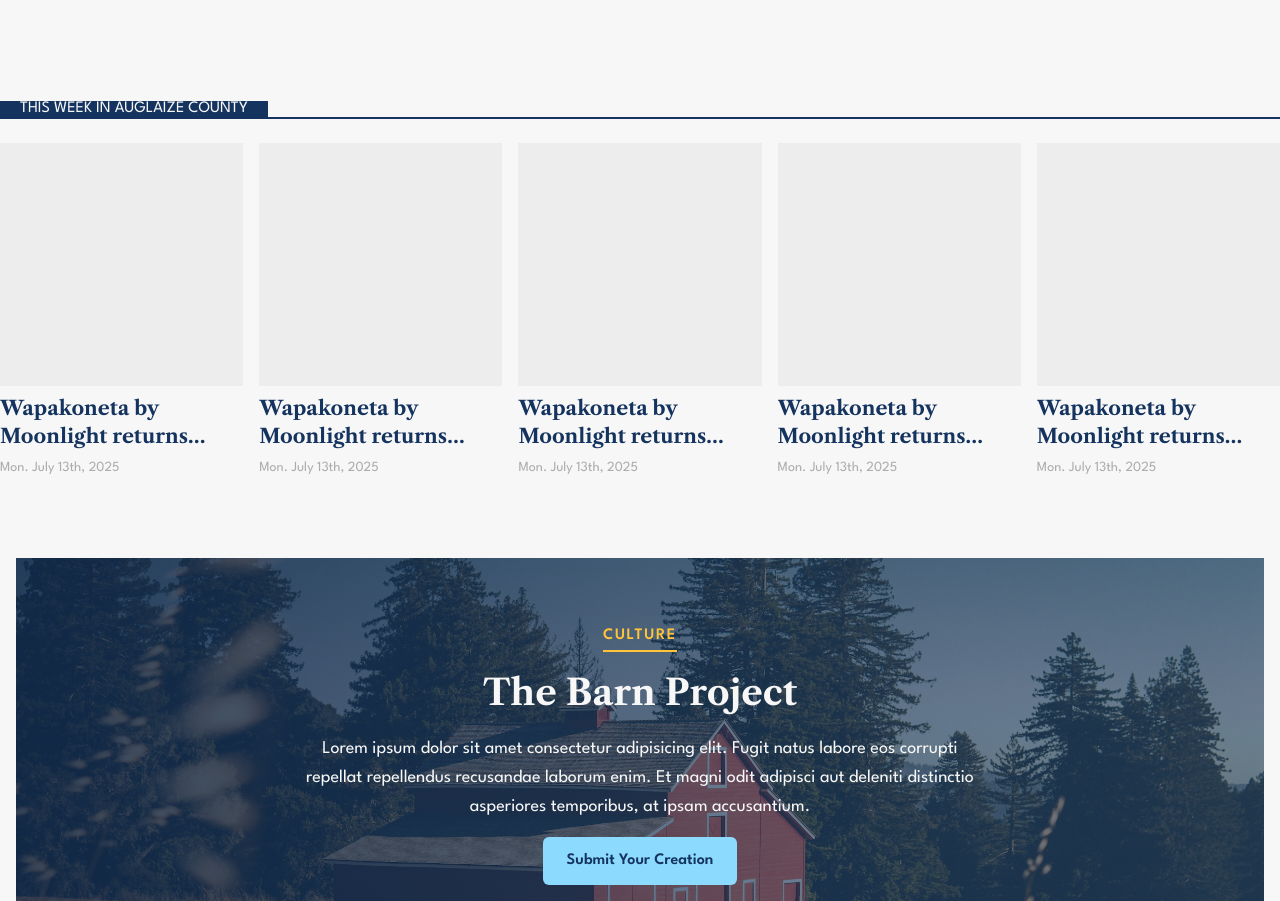
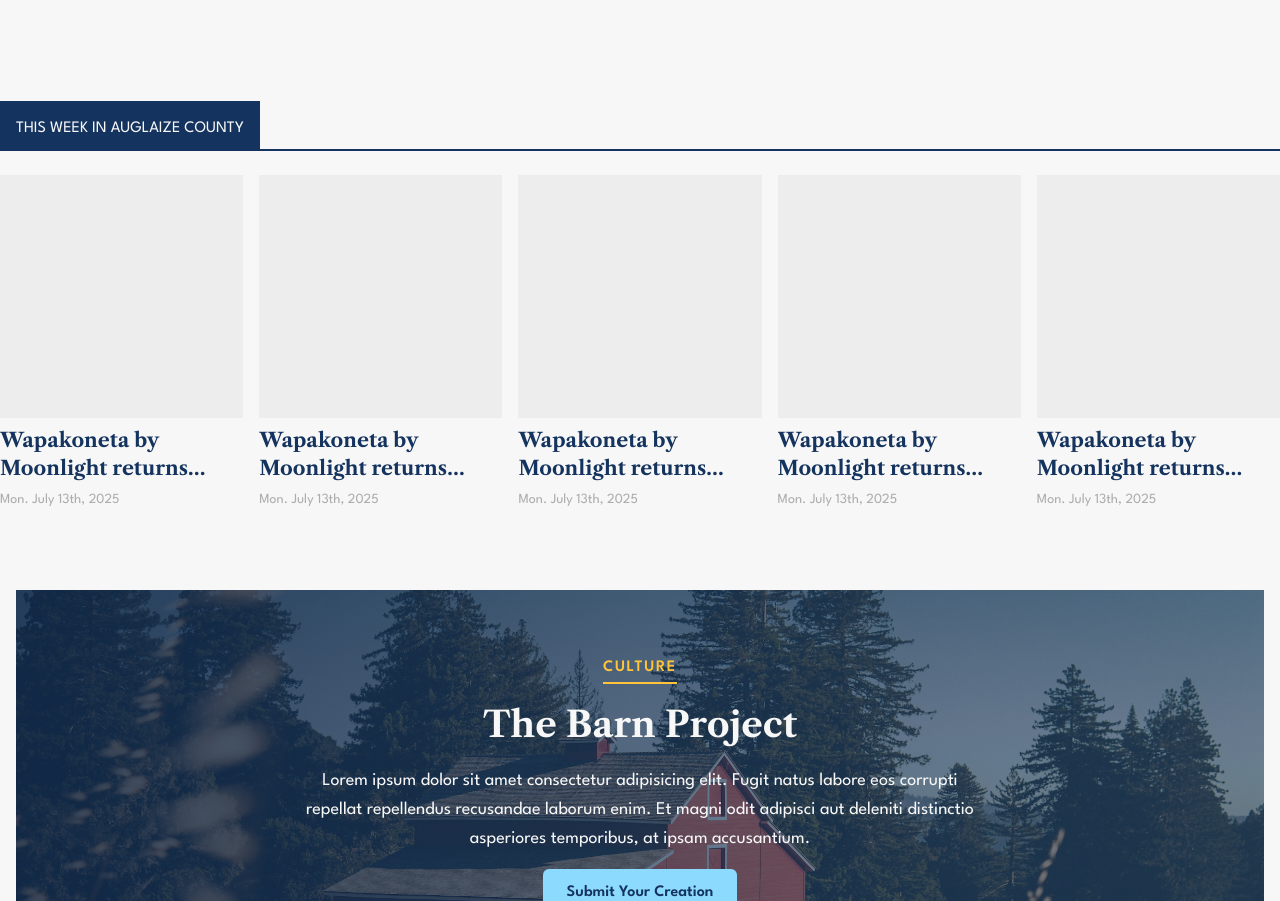
Before and after one commit to georgescreates/achs, a website with bundled scripts: page index.html in a window 1280 px wide. Shown: the part 972-1873 px from the top of the page. Built offline with nearby package versions, Linux system fonts and the light colour scheme.

Commit message:
fix the weekly section badge

```diff
--- a/index.html
+++ b/index.html
@@ -286,9 +286,7 @@
 
         <section id="hebdo-section" class="max-w-7xl mx-auto flex flex-col gap-y-6 w-full h-auto">
             <div id="hebdo-section-header" class="section-header flex flex-row w-full h-auto items-center border-b-2 border-midnight-950">
-                <div class=" bg-midnight-950 w-auto px-5 py-2 h-full text-silver-50 uppercase flex flex-row items-center justify-center">
-                    <span class="leading-0 text-base">This week in auglaize county</span>
-                </div>
+                <span class=" text-base flex flex-row items-center justify-center px-4 pb-2 pt-4 uppercase text-silver-50 bg-midnight-950">This week in auglaize county</span>
             </div>
             <div id="hebdo-section-body" class="section-body flex flex-row flex-wrap sm:flex-nowrap gap-4 sm:gap-x-4 sm:gap-y-0 px-5 md:px-0">
                 <div class="hebdo-article-container w-full sm:w-auto h-auto aspect-[3/4] sm:aspect-[3/4] flex flex-col gap-y-2">
```
Also changed, not shown: src/output.css.
